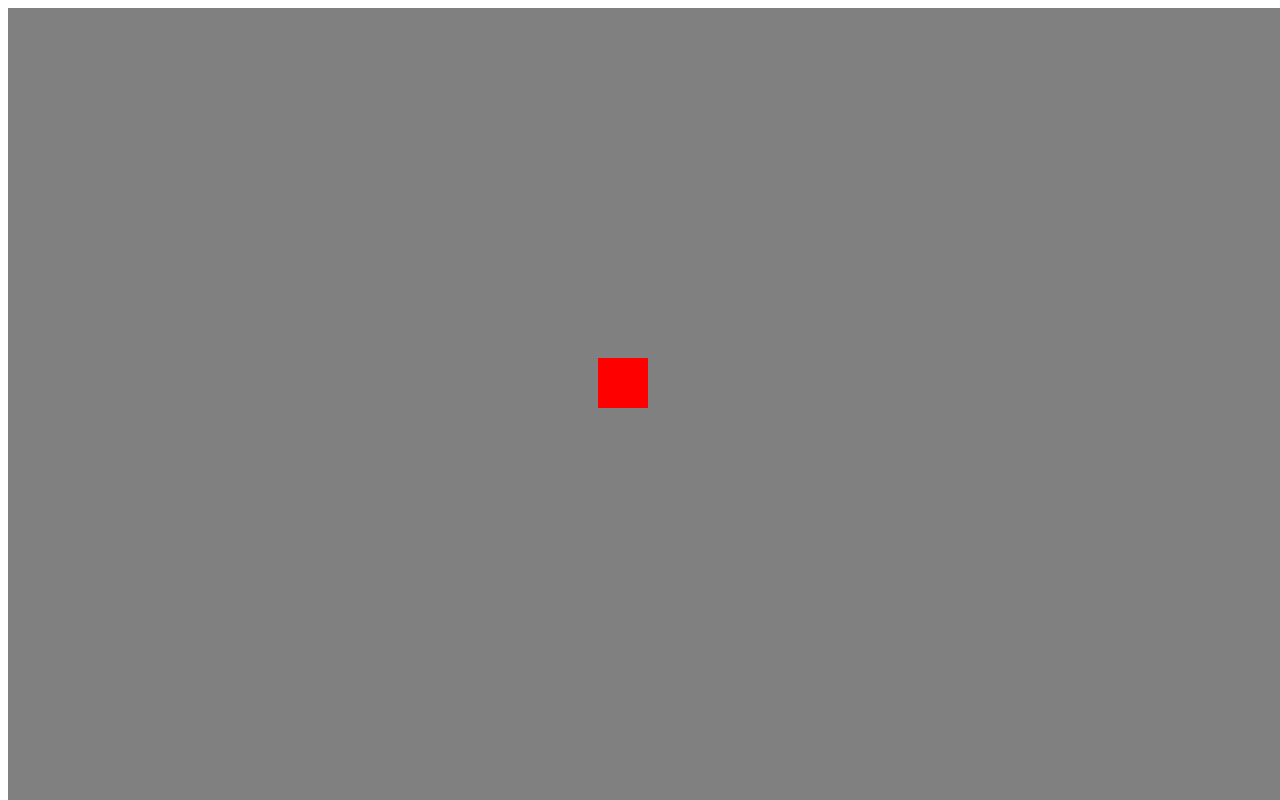
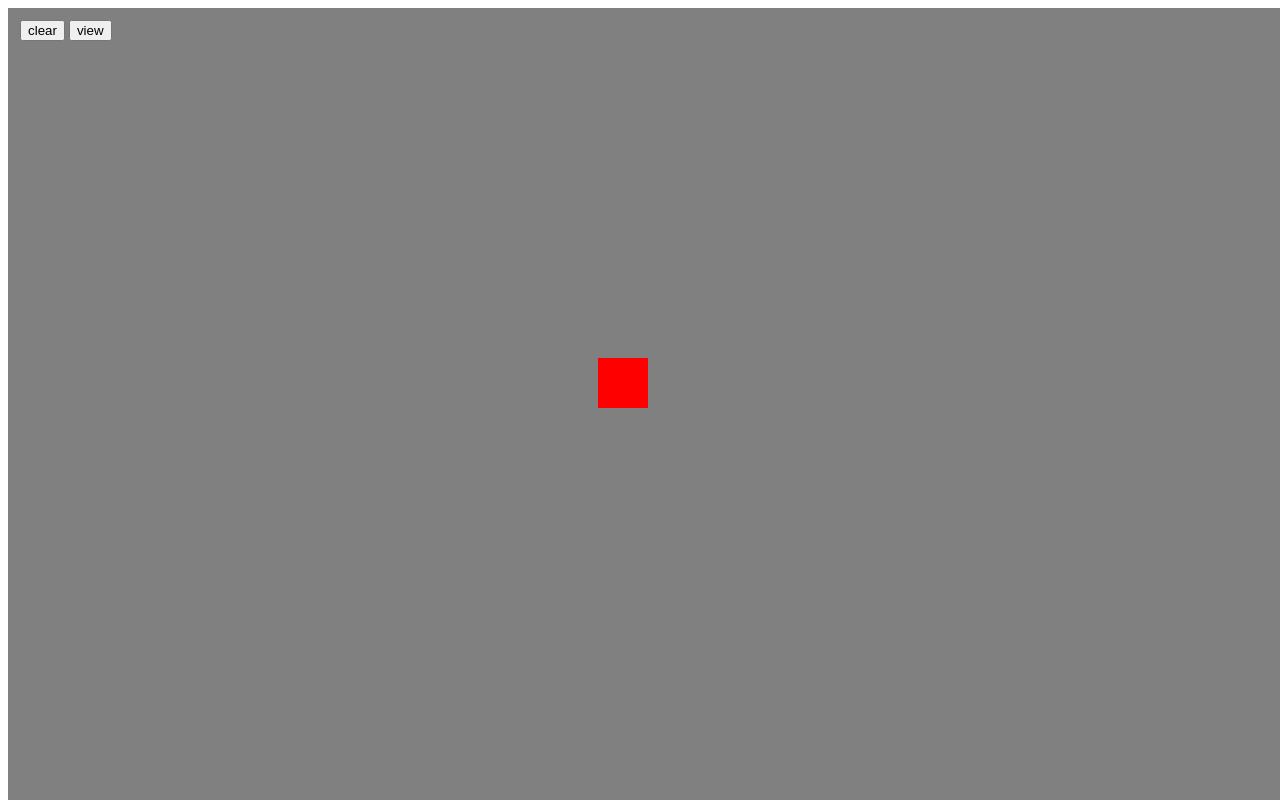
Before and after one commit to RDanned/wsk12.ml, a website: page index.html in a window 1280 px wide. Shown: the top 800 px of the page. Drawn offline with Linux system fonts and the light colour scheme; the site is published under a folder, as on GitHub Pages, so addresses that start at the root find nothing.

Commit message:
Update index.html

```diff
--- a/index.html
+++ b/index.html
@@ -10,8 +10,8 @@
     <link href="https://cdnjs.cloudflare.com/ajax/libs/font-awesome/4.4.0/css/font-awesome.min.css" rel="stylesheet" type="text/css" />
     <!--<link rel="stylesheet" href="https://cdnjs.cloudflare.com/ajax/libs/codemirror/5.25.0/codemirror.min.css">-->
 
-    <link rel="stylesheet" href="/assets/css/style.css">
-    <link rel="stylesheet" href="/assets/libs/froala-editor/css/froala_editor.pkgd.css">
+    <link rel="stylesheet" href="assets/css/style.css">
+    <link rel="stylesheet" href="assets/libs/froala-editor/css/froala_editor.pkgd.css">
     <script src="assets/libs/jquery/jquery.min.js"></script>
     <script src="assets/libs/froala-editor/js/froala_editor.pkgd.min.js" defer></script>
 </head>
```
